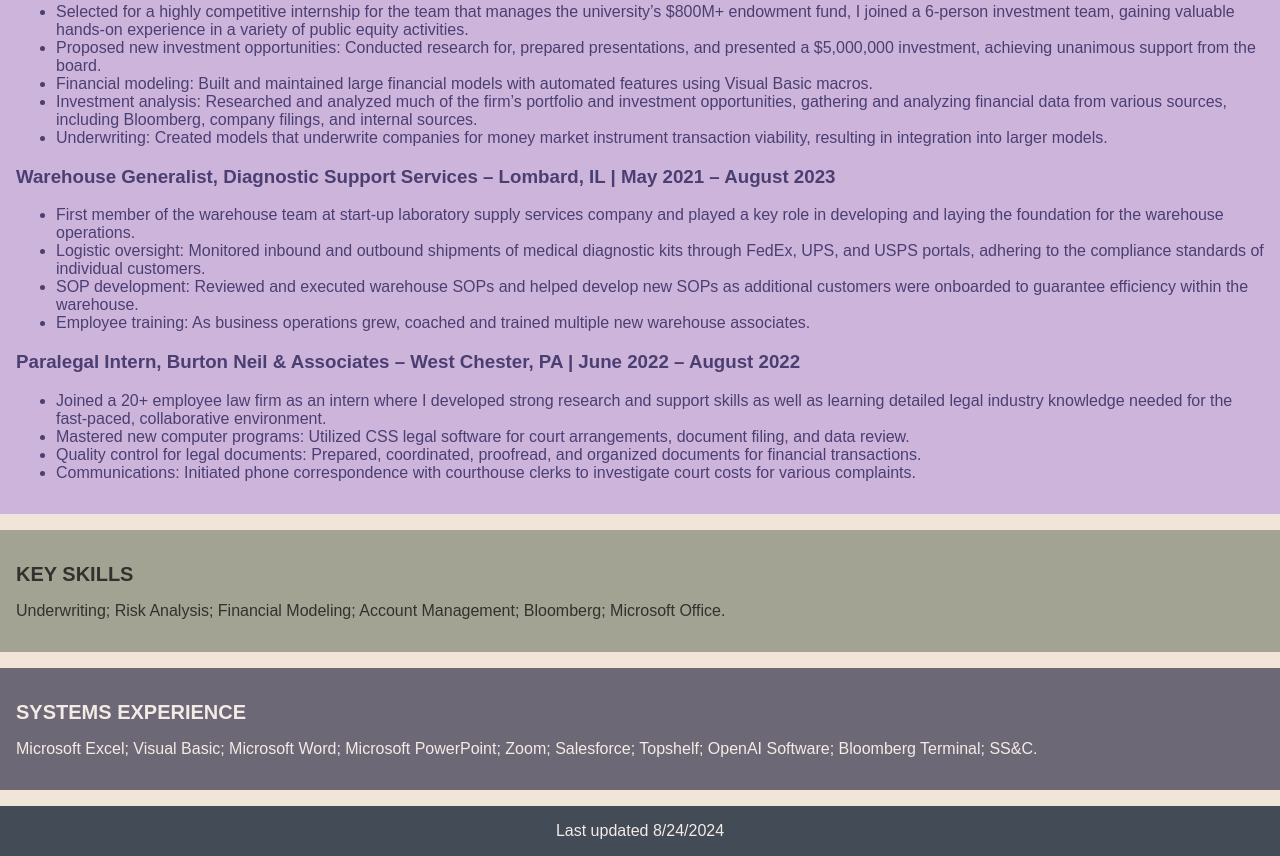
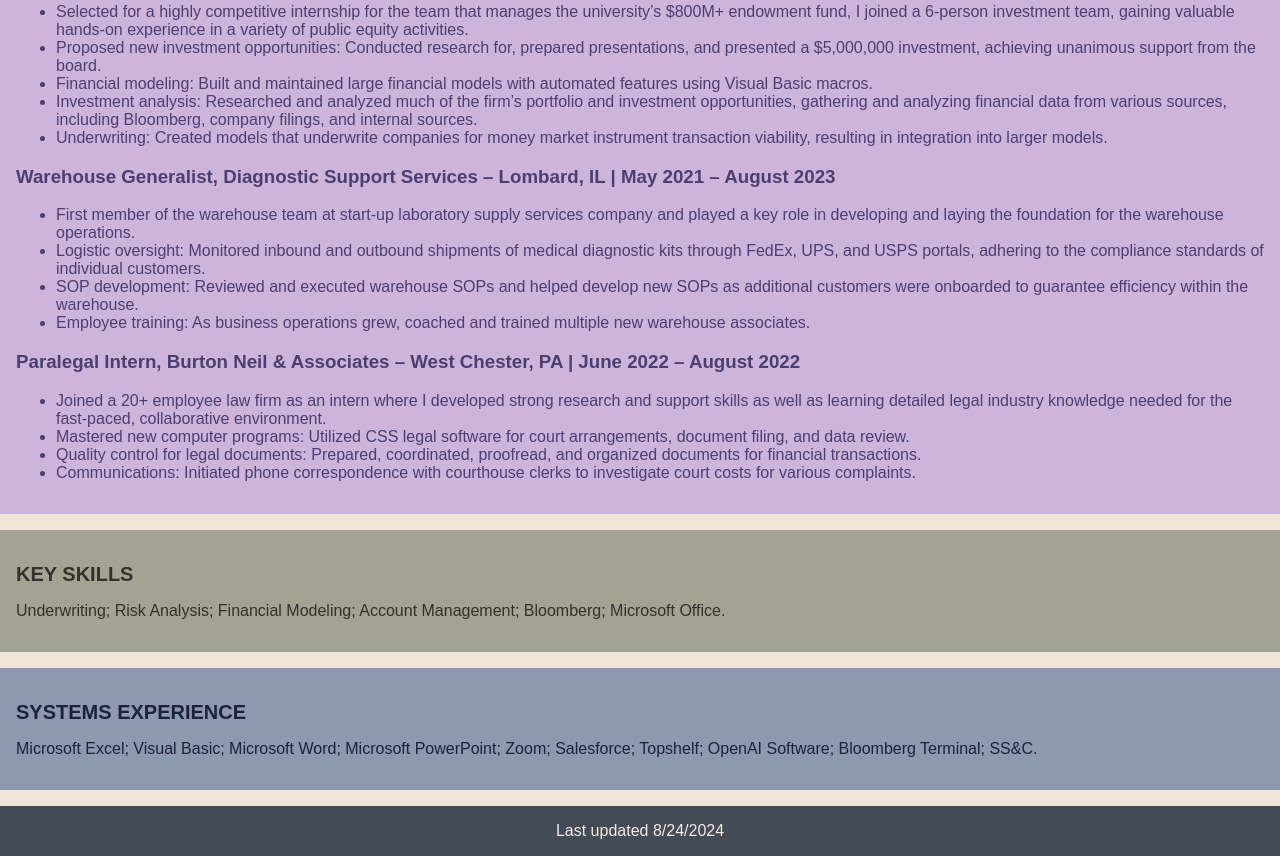
Before and after one commit to Ashern859/asherneildotcom, a plain HTML site: page Resume.html in a window 1280 px wide. Shown: the part 548-1404 px from the top of the page. Drawn offline with Linux system fonts and the light colour scheme.

Commit message:
Update Resume.css

```diff
--- a/Resume.css
+++ b/Resume.css
@@ -71,8 +71,8 @@ main {
 
 /* Skills Section */
 #systems-experience {
-    background-color: #6D6875; /* Dark lavender header */
-    color: #F4EAE6; /* Light cream text */
+    background-color: #8D99AE; /* Pastel blue education section */
+    color: #1F2041; /* Dark indigo text */
     padding: 1em;
     margin: 1em 0;
 }
```
